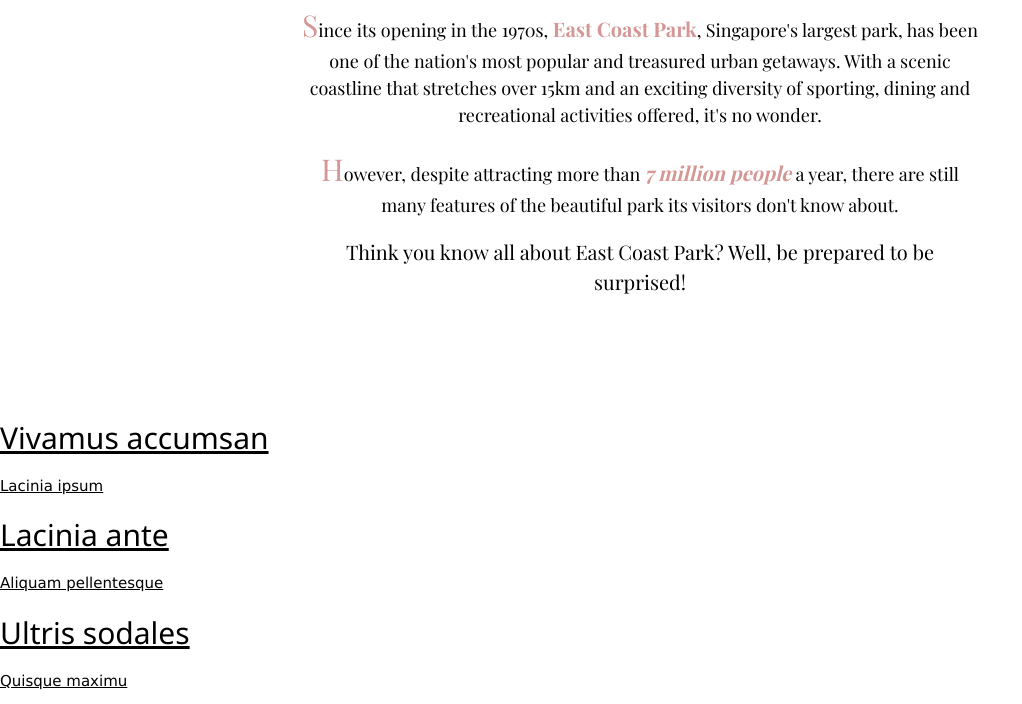
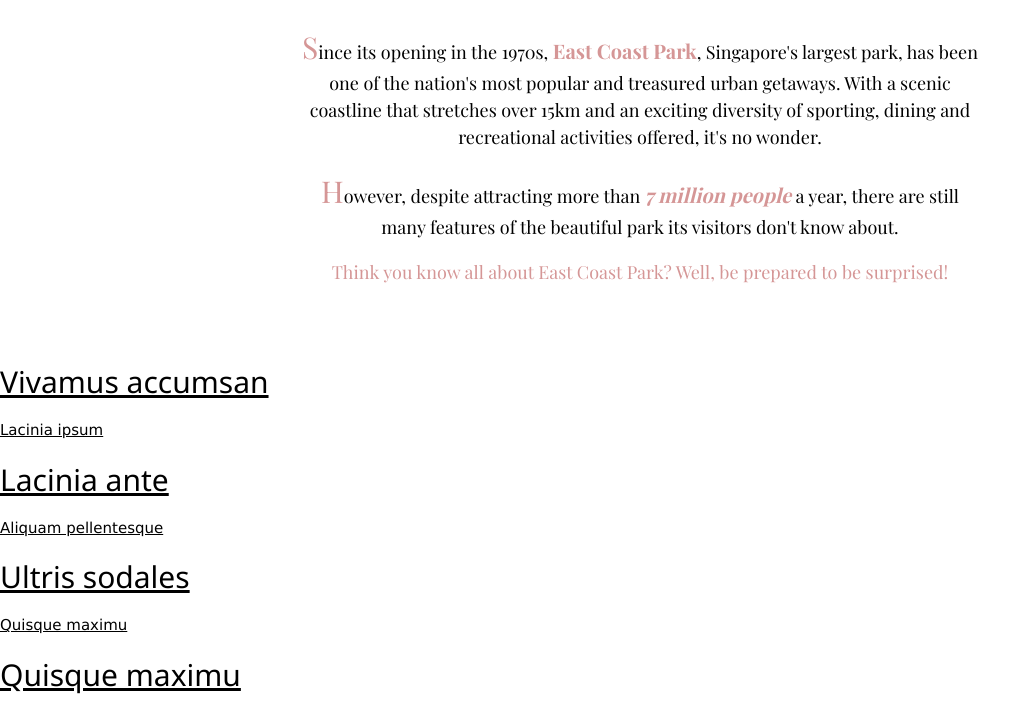
Before and after one commit to rachellesyy/EastCoastPark, a plain HTML site: page index.html in a window 1280 px wide. Shown: the part 742-1446 px from the top of the page, without its empty margins (0-1022 px from the left). Drawn offline with nearby package versions, Linux system fonts and the light colour scheme; a script that the page names is missing; a web font is replaced by a local one.

Commit message:
Update index.html

```diff
--- a/index.html
+++ b/index.html
@@ -104,6 +104,7 @@
 <!-- About -->
 <section class="about" id="about">
 <br>
+<br>
 	<p class="about">
 		<span style="color:#d59696; font-size: 30px;">S</span>ince its opening in the 1970s, <span style="color:#d59696; font-size:20px;"><b>East Coast Park</b></span>, Singapore's largest park, has been one of the nation's most popular and treasured urban getaways. With a scenic coastline that stretches over 15km and an exciting diversity of sporting, dining and recreational activities offered, it's no wonder.
 	</p>
@@ -113,18 +114,18 @@
 	</p>
 
 	<p class="about">
-		<span style="font-size:20px;">Think you know all about East Coast Park? Well, be prepared to be surprised!</span>
+		<span style="color:#d59696">Think you know all about East Coast Park? Well, be prepared to be surprised!</span>
 	</p>
 
 </section>
+
 
 	<!-- Gallery -->
 
 	<section id="activities">
 		<br>
 		<br>
-		<br>
-		<br>
+
 		<div class="container">
 			<div class="row">
 
```
